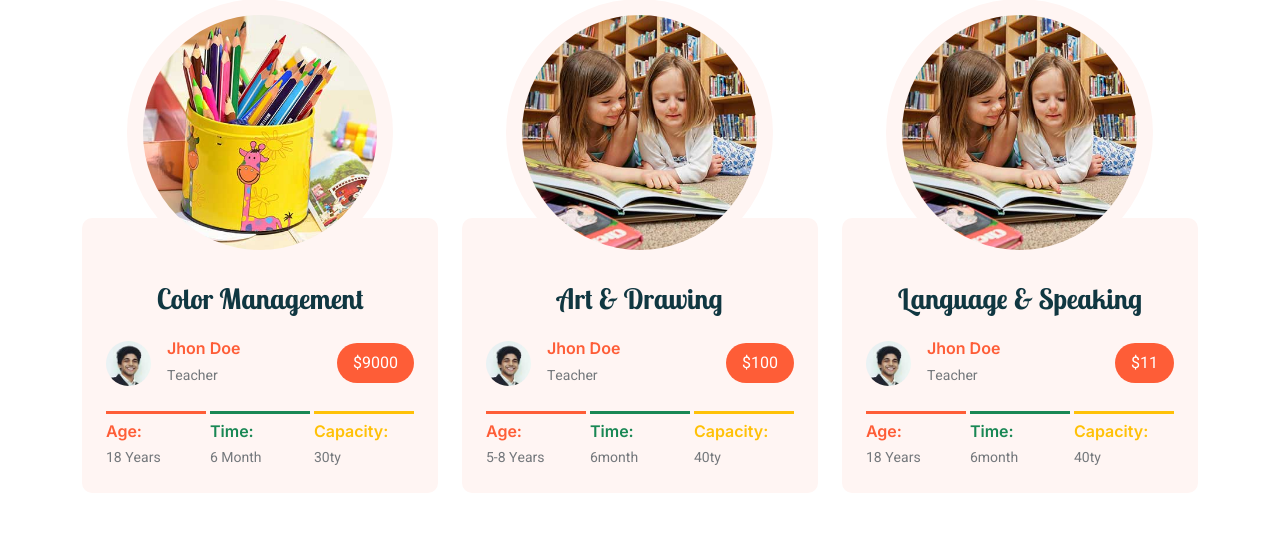
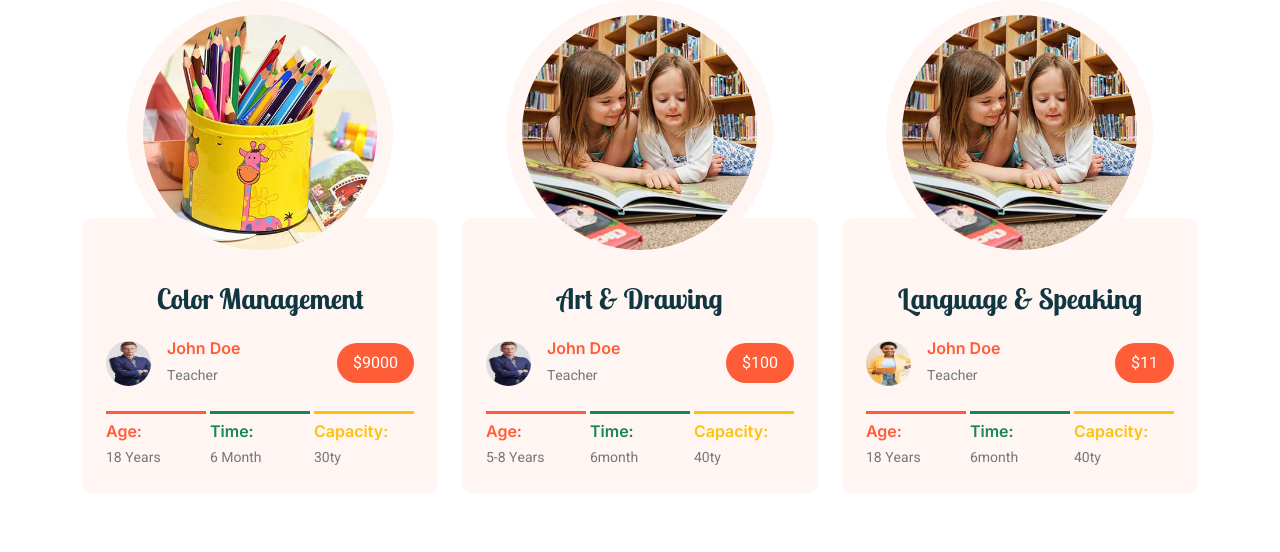
Before and after one commit to KavishkaShehara1/Kider-Pre-School-Management-Fullstack-Web-Project, a PHP site: page / in a window 1280 px wide. Shown: the part 2765-3317 px from the top of the page. Run offline with PHP 8.4, Linux system fonts and the light colour scheme; data comes from the database, SQL or seed files in the repository; some libraries are stand-ins or nearby versions.

Commit message:
change sql

```diff
--- a/index.php
+++ b/index.php
@@ -11,7 +11,10 @@ if (isset($_SESSION['message'])) {
 }
 
 // Show Courses
-$sql = "SELECT * from courses";
+$sql = "SELECT courses.id, courses.name, teacher.name AS teacher_name, teacher.image AS teacher_image,
+        courses.price, courses.age, courses.time, courses.capacity, courses.image
+        FROM courses
+        LEFT JOIN teacher ON courses.teacher = teacher.id";
 $result = mysqli_query($conn, $sql);
 
 // Show teacher
@@ -291,9 +294,9 @@ $result2 = mysqli_query($conn, $sql2);
                                     <a class="d-block text-center h3 mt-3 mb-4" href=""><?php echo $row['name'] ?></a>
                                     <div class="d-flex align-items-center justify-content-between mb-4">
                                         <div class="d-flex align-items-center">
-                                            <img class="rounded-circle flex-shrink-0" src="img/user.jpg" alt="" style="width: 45px; height: 45px;">
+                                            <img class="rounded-circle flex-shrink-0" src="admin/images/<?php echo $row['teacher_image'] ?>" alt="" style="width: 45px; height: 45px;">
                                             <div class="ms-3">
-                                                <h6 class="text-primary mb-1">Jhon Doe</h6>
+                                                <h6 class="text-primary mb-1"><?php echo $row['teacher_name'] ?></h6>
                                                 <small>Teacher</small>
                                             </div>
                                         </div>
```
